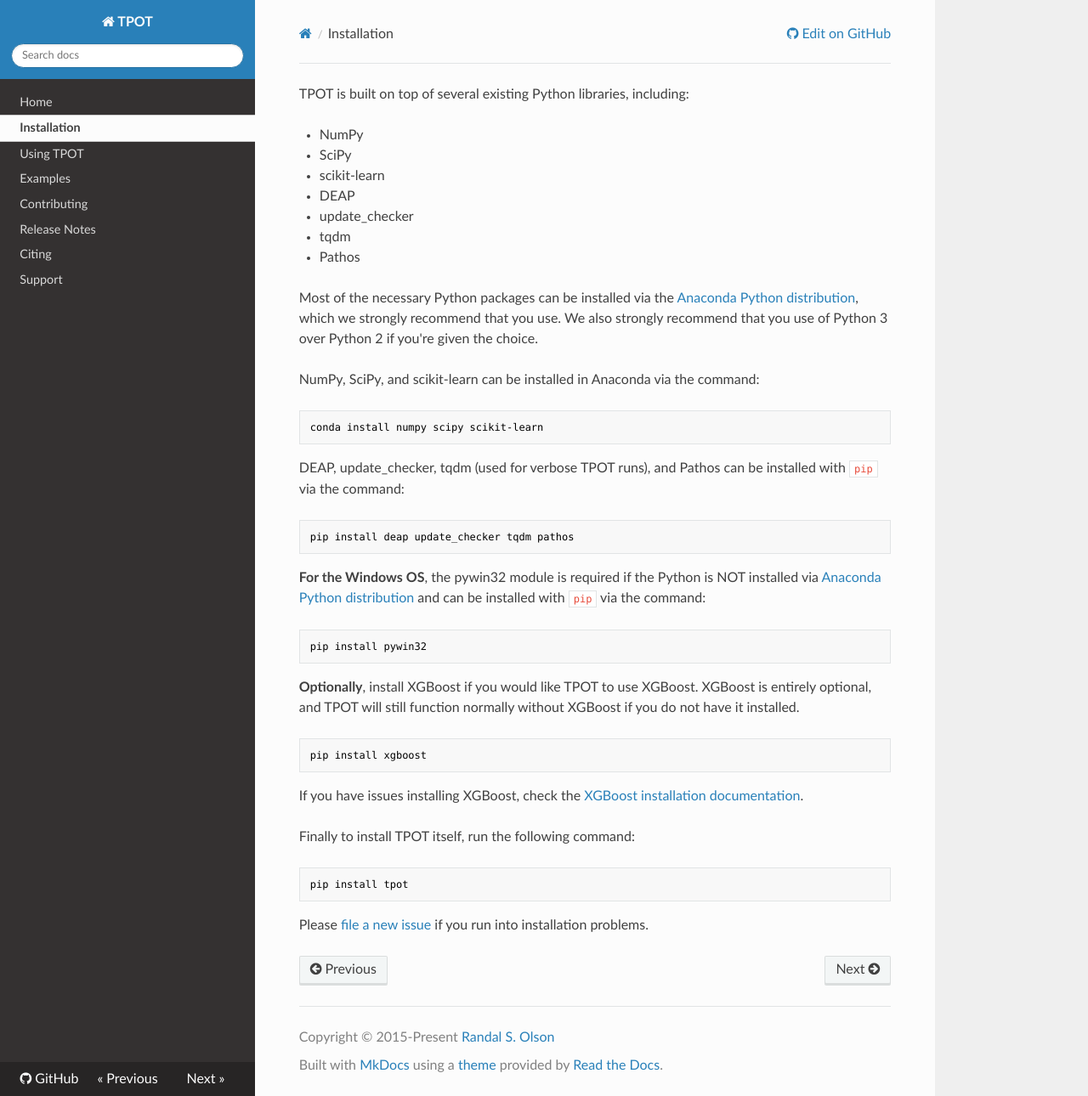
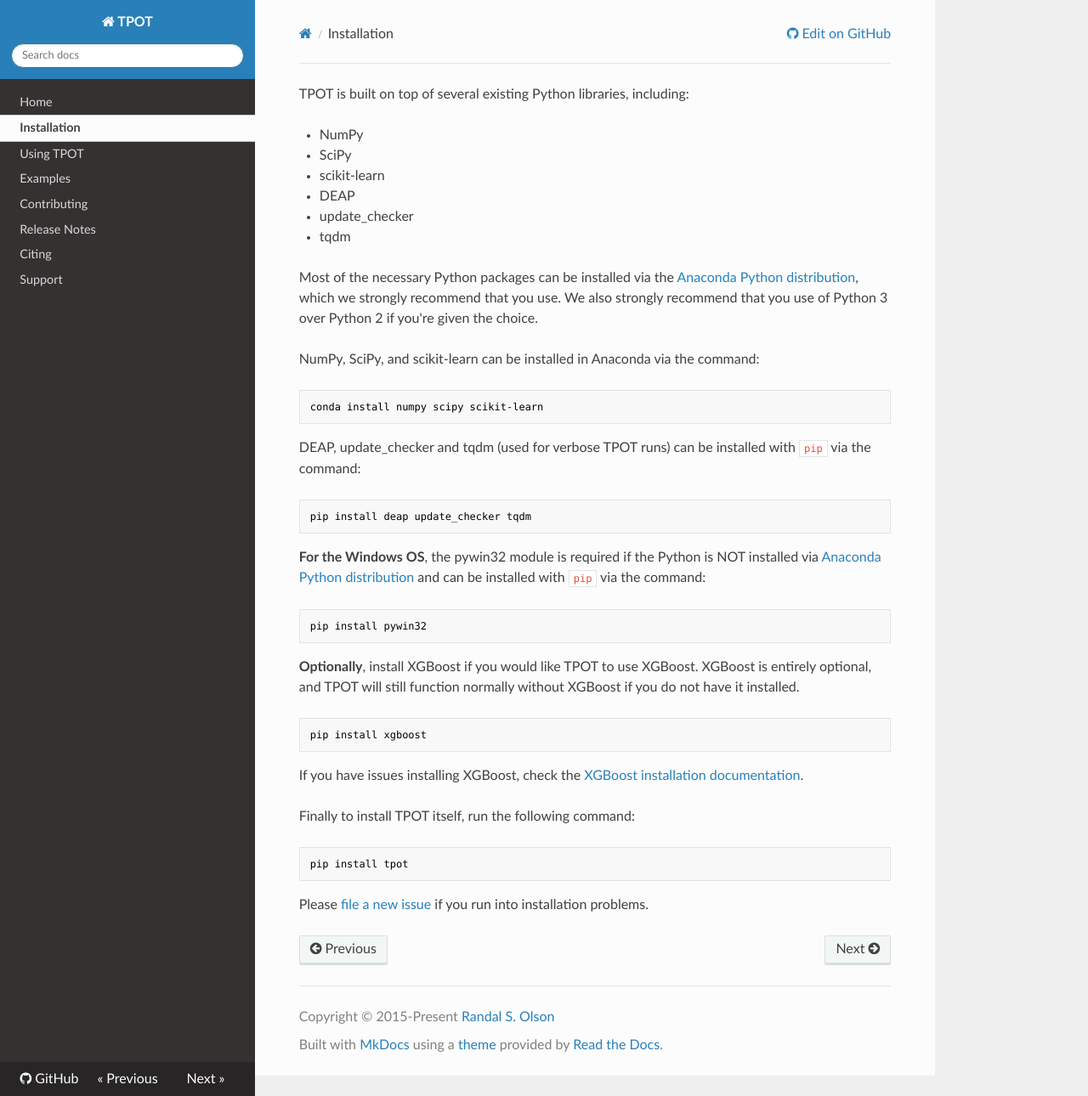
Before and after one commit to EpistasisLab/tpot, an MkDocs documentation site: the page built from docs_sources/installing.md, in a window 1280 px wide and 1290 px high. Shown: the whole window at 85% size. Built offline with MkDocs 1.6.1, drawn with Linux system fonts in a browser that asks for light colours; nearby versions of some CDN libraries; old or Windows-style settings are respelled for this version of MkDocs.

Commit message:
remove pathos in doc

````diff
--- a/docs_sources/installing.md
+++ b/docs_sources/installing.md
@@ -12,7 +12,6 @@
 
 * tqdm
 
-* Pathos
 
 Most of the necessary Python packages can be installed via the [Anaconda Python distribution](https://www.continuum.io/downloads), which we strongly recommend that you use. We also strongly recommend that you use of Python 3 over Python 2 if you're given the choice.
 
@@ -22,10 +21,10 @@
 conda install numpy scipy scikit-learn
 ```
 
-DEAP, update_checker, tqdm (used for verbose TPOT runs), and Pathos can be installed with `pip` via the command:
+DEAP, update_checker and tqdm (used for verbose TPOT runs) can be installed with `pip` via the command:
 
 ```Shell
-pip install deap update_checker tqdm pathos
+pip install deap update_checker tqdm
 ```
 
 **For the Windows OS**, the pywin32 module is required if the Python is NOT installed via [Anaconda Python distribution](https://www.continuum.io/downloads) and can be installed with `pip` via the command:
--- a/setup.py
+++ b/setup.py
@@ -34,7 +34,7 @@
 This project is hosted at https://github.com/rhiever/tpot
 ''',
     zip_safe=True,
-    install_requires=['numpy', 'scipy', 'scikit-learn>=0.18.1', 'deap', 'update_checker', 'tqdm', 'pathos'],
+    install_requires=['numpy', 'scipy', 'scikit-learn>=0.18.1', 'deap', 'update_checker', 'tqdm'],
     extras_require={'xgboost': ['xgboost']},
     classifiers=[
         'Intended Audience :: Science/Research',
````
Also changed, not shown: docs/installing/index.html (+2 -5 lines), docs/mkdocs/search_index.json, 3 other files.
